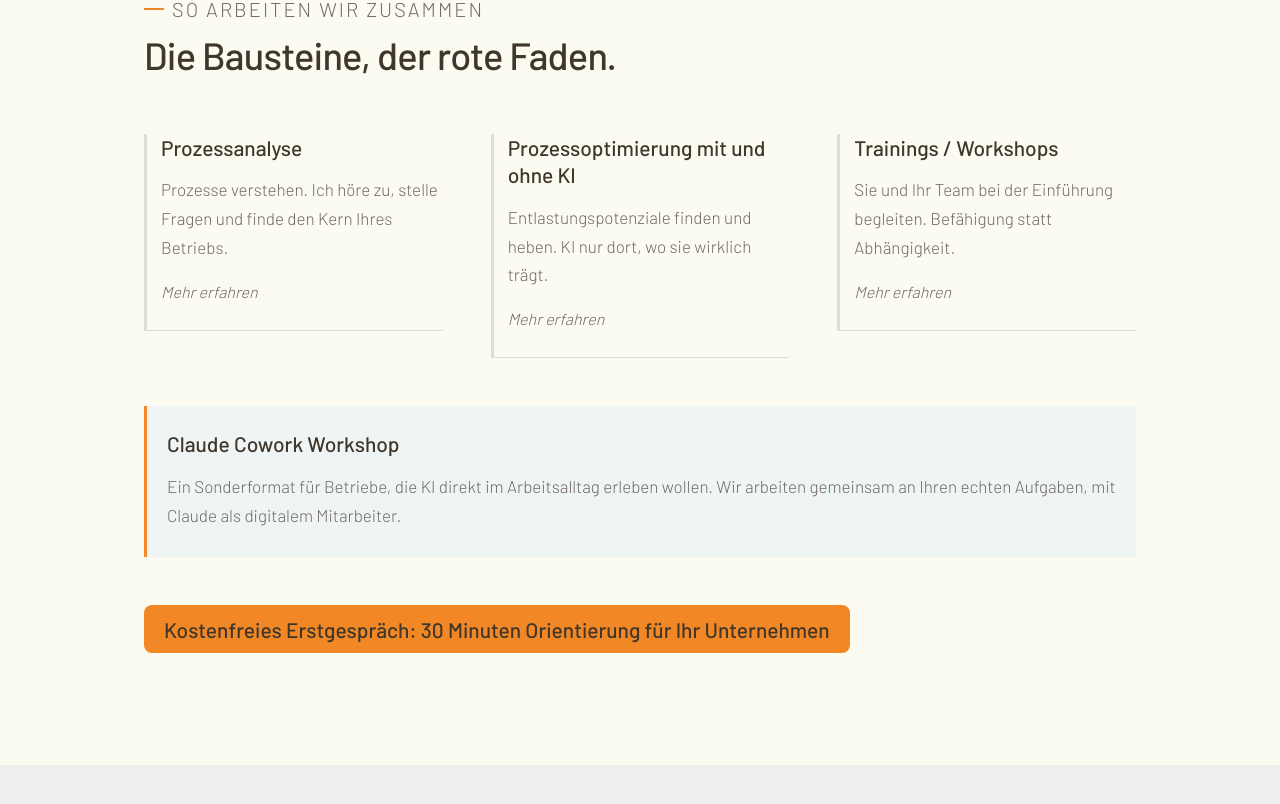
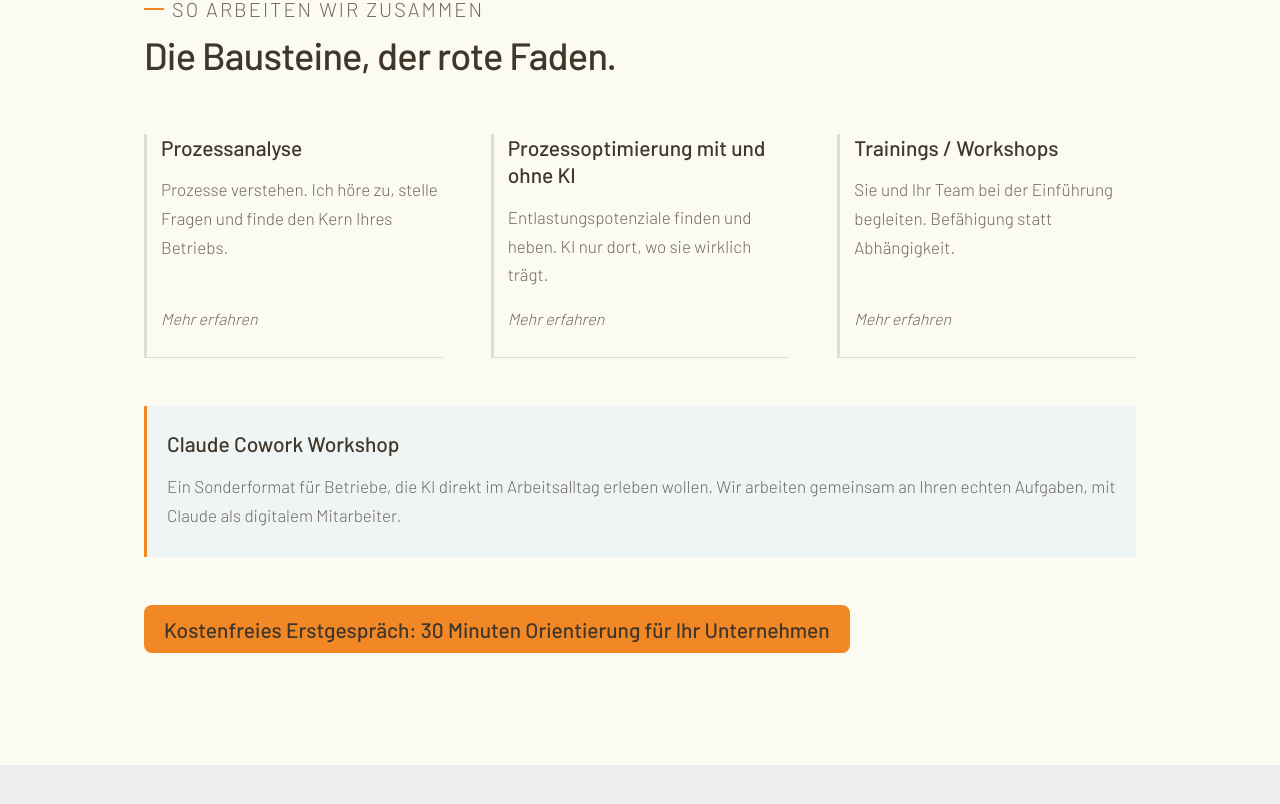
Before and after one commit to HorstDuebel/LandingPage_v2, a Next.js app in the folder web/: page / in a window 1280 px wide. Shown: the part 1536-2340 px from the top of the page. Built offline with nearby package versions, Linux system fonts and the light colour scheme; no server answers.

Commit message:
Landingpage: Flip-Overlay, gleiche A-Höhen und Text-Updates.
Baustein-Karten, LinkedIn und Vertrauen-Texte aktualisiert.

```diff
--- a/web/src/app/globals.css
+++ b/web/src/app/globals.css
@@ -610,6 +610,10 @@ section[id] {
 /* Flip-Karten (Orientierung): kompakte A-Seite, große B-Overlay */
 .flip-card {
   position: relative;
+  display: flex;
+  flex-direction: column;
+  align-self: stretch;
+  height: 100%;
   outline: none;
 }
 
@@ -622,7 +626,13 @@ section[id] {
 }
 
 .flip-card__slot {
+  flex: 1 1 auto;
   pointer-events: none;
+}
+
+.flip-card__measure {
+  /* Natürliche A-Höhe – Basis für Angleichen */
+  width: 100%;
 }
 
 .flip-card--open .flip-card__slot {
@@ -631,10 +641,7 @@ section[id] {
 
 .flip-card__flyout {
   position: absolute;
-  top: 0;
-  left: 0;
-  width: 100%;
-  height: 100%;
+  inset: 0;
   z-index: 2;
   perspective: 1200px;
   cursor: pointer;
@@ -642,6 +649,9 @@ section[id] {
     width 0.5s ease,
     height 0.5s ease,
     left 0.5s ease,
+    top 0.5s ease,
+    right 0.5s ease,
+    bottom 0.5s ease,
     translate 0.5s ease,
     box-shadow 0.5s ease;
 }
@@ -652,6 +662,8 @@ section[id] {
 }
 
 .flip-card--open .flip-card__flyout {
+  inset: auto;
+  top: 0;
   left: 50%;
   translate: -50% 0;
   width: min(28rem, calc(100vw - 2rem));
@@ -662,10 +674,19 @@ section[id] {
 
 .flip-card__inner {
   position: relative;
+  display: flex;
+  flex-direction: column;
   width: 100%;
   height: 100%;
   transform-style: preserve-3d;
   transition: transform 0.55s ease;
+}
+
+.flip-card:not(.flip-card--open) .flip-card__flyout .flip-card__face--front {
+  flex: 1 1 auto;
+  min-height: 100%;
+  height: 100%;
+  box-sizing: border-box;
 }
 
 .flip-card--open .flip-card__inner {
@@ -714,7 +735,8 @@ section[id] {
 }
 
 .flip-card__hint {
-  margin-top: 1rem;
+  margin-top: auto;
+  padding-top: 1rem;
   font-family: var(--font-subheading), sans-serif;
   font-size: var(--type-caption);
   font-weight: 300;
--- a/web/src/app/page.tsx
+++ b/web/src/app/page.tsx
@@ -229,7 +229,7 @@ export default function Home() {
                 <AnimateIn delay={80}>
                   <p className="border-b border-[var(--border)] py-4 copy-small text-[var(--text)]">
                     Vom 3D-Druck zur KI: Neue Technologie in Betriebe zu bringen ist mein
-                    Beruf, seit 30 Jahren.
+                    Beruf.
                   </p>
                 </AnimateIn>
                 <AnimateIn delay={160}>
--- a/web/src/components/flip-offer-card.tsx
+++ b/web/src/components/flip-offer-card.tsx
@@ -3,6 +3,8 @@
 import {
   useCallback,
   useEffect,
+  useLayoutEffect,
+  useRef,
   useState,
   type KeyboardEvent,
 } from "react";
@@ -15,9 +17,15 @@ type FlipOfferCardProps = {
   block: JourneyBuildingBlock;
   flipped: boolean;
   onToggle: () => void;
+  minHeight: number;
 };
 
-function FlipOfferCard({ block, flipped, onToggle }: FlipOfferCardProps) {
+function FlipOfferCard({
+  block,
+  flipped,
+  onToggle,
+  minHeight,
+}: FlipOfferCardProps) {
   const onKeyDown = useCallback(
     (event: KeyboardEvent<HTMLDivElement>) => {
       if (event.key === "Enter" || event.key === " ") {
@@ -37,9 +45,14 @@ function FlipOfferCard({ block, flipped, onToggle }: FlipOfferCardProps) {
   );
 
   return (
-    <div className={`flip-card${flipped ? " flip-card--open" : ""}`}>
+    <div
+      className={`flip-card${flipped ? " flip-card--open" : ""}`}
+      style={minHeight > 0 && !flipped ? { minHeight } : undefined}
+    >
       <div className="flip-card__slot" aria-hidden="true">
-        <div className="flip-card__face flip-card__face--front">{front}</div>
+        <div className="flip-card__measure" data-flip-slot="">
+          <div className="flip-card__face flip-card__face--front">{front}</div>
+        </div>
       </div>
 
       <div
@@ -78,8 +91,44 @@ function FlipOfferCard({ block, flipped, onToggle }: FlipOfferCardProps) {
 
 export function BuildingBlockFlipGrid() {
   const [openId, setOpenId] = useState<string | null>(null);
+  const [minHeight, setMinHeight] = useState(0);
+  const gridRef = useRef<HTMLDivElement>(null);
 
   const close = useCallback(() => setOpenId(null), []);
+
+  const syncHeights = useCallback(() => {
+    const grid = gridRef.current;
+    if (!grid) return;
+
+    const slots = grid.querySelectorAll<HTMLElement>("[data-flip-slot]");
+    let max = 0;
+    slots.forEach((slot) => {
+      max = Math.max(max, slot.scrollHeight);
+    });
+    setMinHeight(max);
+  }, []);
+
+  useLayoutEffect(() => {
+    syncHeights();
+  }, [syncHeights, openId]);
+
+  useEffect(() => {
+    const grid = gridRef.current;
+    if (!grid) return;
+
+    const ro = new ResizeObserver(() => syncHeights());
+    grid.querySelectorAll("[data-flip-slot]").forEach((el) => ro.observe(el));
+    window.addEventListener("resize", syncHeights);
+
+    if (document.fonts?.ready) {
+      void document.fonts.ready.then(syncHeights);
+    }
+
+    return () => {
+      ro.disconnect();
+      window.removeEventListener("resize", syncHeights);
+    };
+  }, [syncHeights]);
 
   useEffect(() => {
     if (!openId) return;
@@ -102,12 +151,13 @@ export function BuildingBlockFlipGrid() {
         />
       ) : null}
 
-      <div className="offer-grid mt-14">
+      <div ref={gridRef} className="offer-grid mt-14">
         {journeyBuildingBlocks.map((block) => (
           <FlipOfferCard
             key={block.id}
             block={block}
             flipped={openId === block.id}
+            minHeight={minHeight}
             onToggle={() =>
               setOpenId((current) => (current === block.id ? null : block.id))
             }
```
